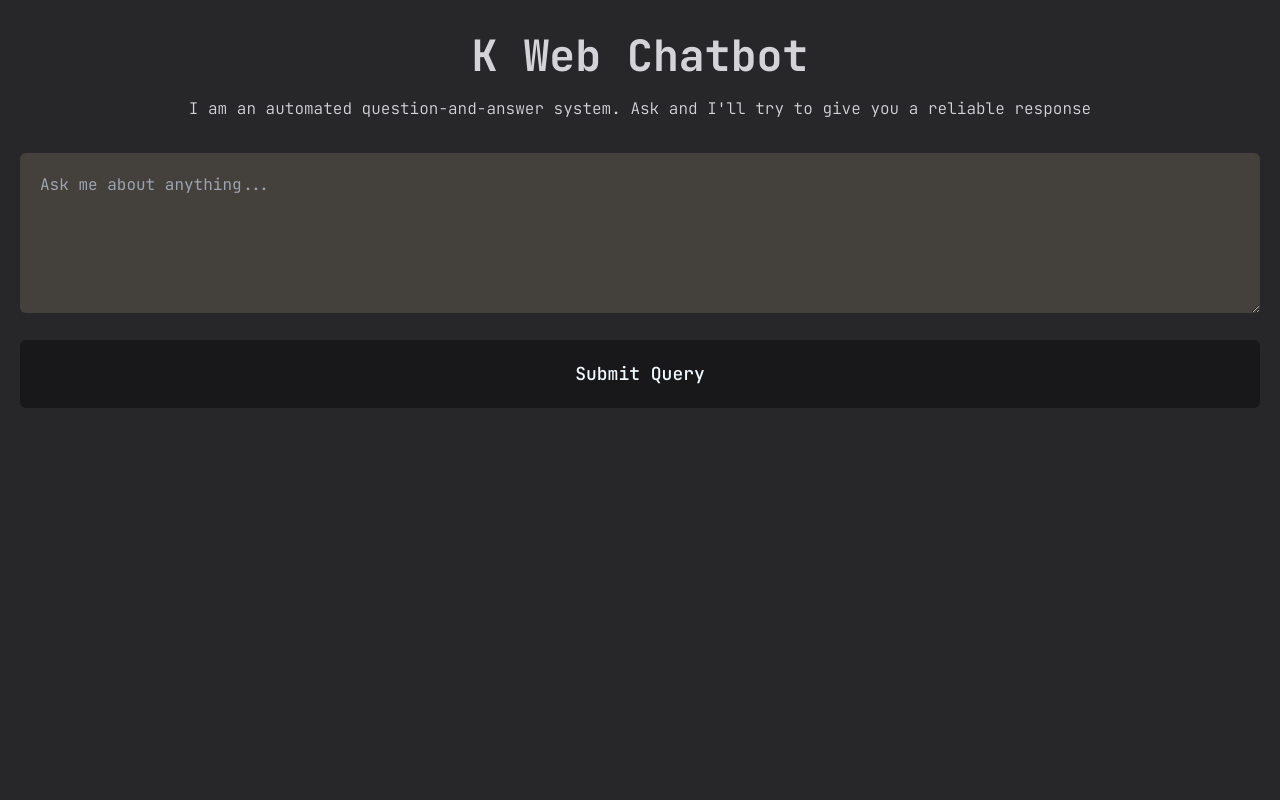
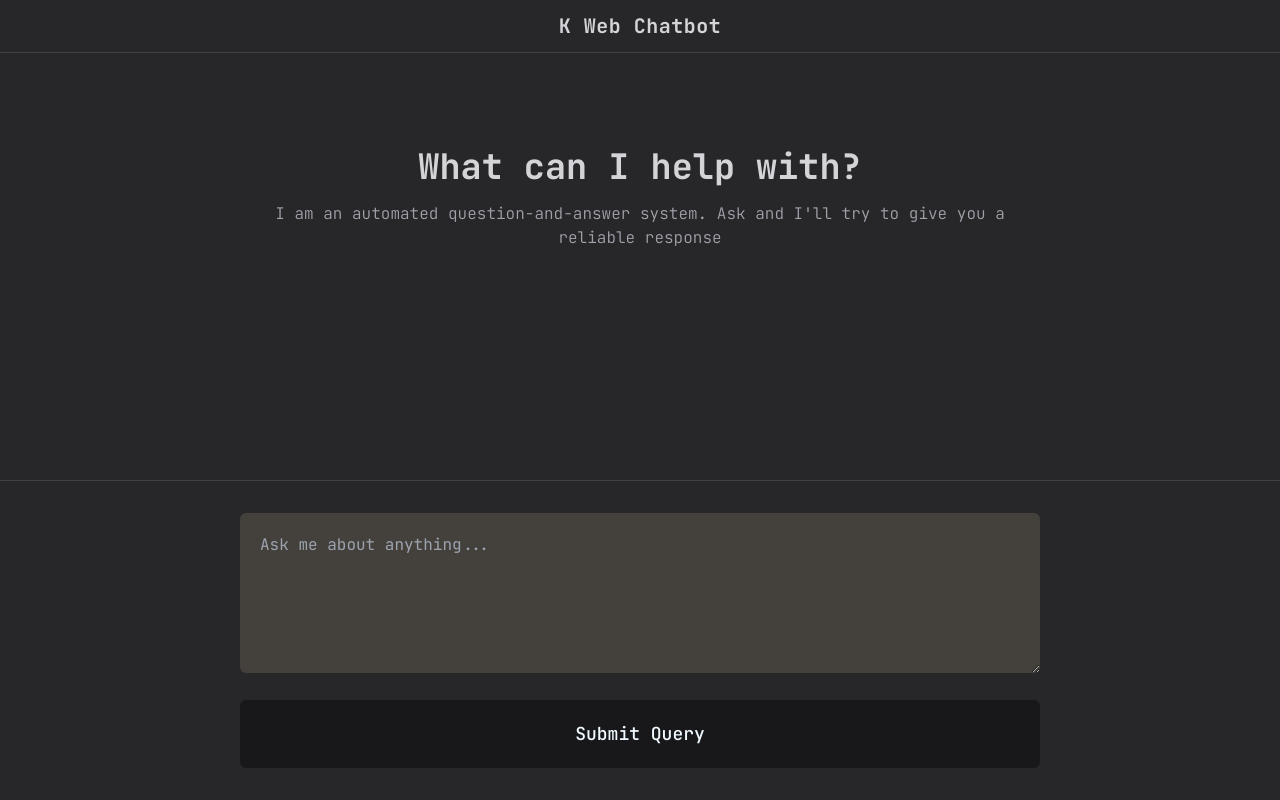
Before and after one commit to codeyabyab/k-web-chatbot, a React (Vite) app: page / in a window 1280 px wide. Built offline with nearby package versions, Linux system fonts and the light colour scheme; no server answers.

Commit message:
Update website to have improved layout

```diff
--- a/src/App.jsx
+++ b/src/App.jsx
@@ -3,32 +3,51 @@ import { useChatbot } from "./hooks/useChatbot";
 import FormSection from "./components/FormSection";
 import AnswerSection from "./components/AnswerSection";
 import Loader from "./components/misc/Loader";
+import { useEffect, useRef } from "react";
 
 function App() {
   const { storedValues, loading, generateResponse } = useChatbot();
+  const bottomRef = useRef(null);
+
+  useEffect(() => {
+    bottomRef.current?.scrollIntoView({ behavior: "smooth" });
+  }, [storedValues, loading]);
+
+  const isEmpty = storedValues.length < 1 && !loading;
 
   return (
     <>
-      <div className="min-h-screen bg-zinc-800 text-zinc-300">
-        <div className="max-w-[800px] py-6 mx-auto sm:max-w-full sm:px-5">
-          <div className="mb-8 text-center">
-            <h1 className="text-[2.7rem] font-bold">K Web Chatbot</h1>
-            {storedValues.length < 1 && (
-              <p className="text-base font-light mt-2">
-                I am an automated question-and-answer system. Ask and I'll try
-                to give you a reliable response
-              </p>
+      <div className="flex h-dvh flex-col bg-zinc-800 text-zinc-300">
+        <header className="border-b border-zinc-700 px-5 py-3 text-center">
+          <h1 className="text-xl font-bold tracking-wide">K Web Chatbot</h1>
+        </header>
+
+        <main className="flex-1 overflow-y-auto" aria-live="polite">
+          <div className="mx-auto w-full max-w-[800px] px-5 py-6">
+            {isEmpty ? (
+              <div className="py-16 text-center">
+                <h2 className="text-[2.2rem] font-bold">
+                  What can I help with?
+                </h2>
+                <p className="mt-2 text-base font-light text-zinc-400">
+                  I am an automated question-and-answer system. Ask and I'll try
+                  to give you a reliable response
+                </p>
+              </div>
+            ) : (
+              <AnswerSection storedValues={storedValues} />
             )}
+
+            {loading && <Loader />}
+            <div ref={bottomRef} />
           </div>
+        </main>
 
-          <FormSection generateResponse={generateResponse} />
-
-          {loading && <Loader />}
-
-          {!loading && storedValues.length > 0 && (
-            <AnswerSection storedValues={storedValues} />
-          )}
-        </div>
+        <footer className="border-t border-zinc-700 px-5 pb-[max(1rem,env(safe-are-inset-bottom)) pt-3]">
+          <div className="mx-auto max-w-[800px]">
+            <FormSection generateResponse={generateResponse} disabled={loading}/>
+          </div>
+        </footer>
       </div>
     </>
   );
```
